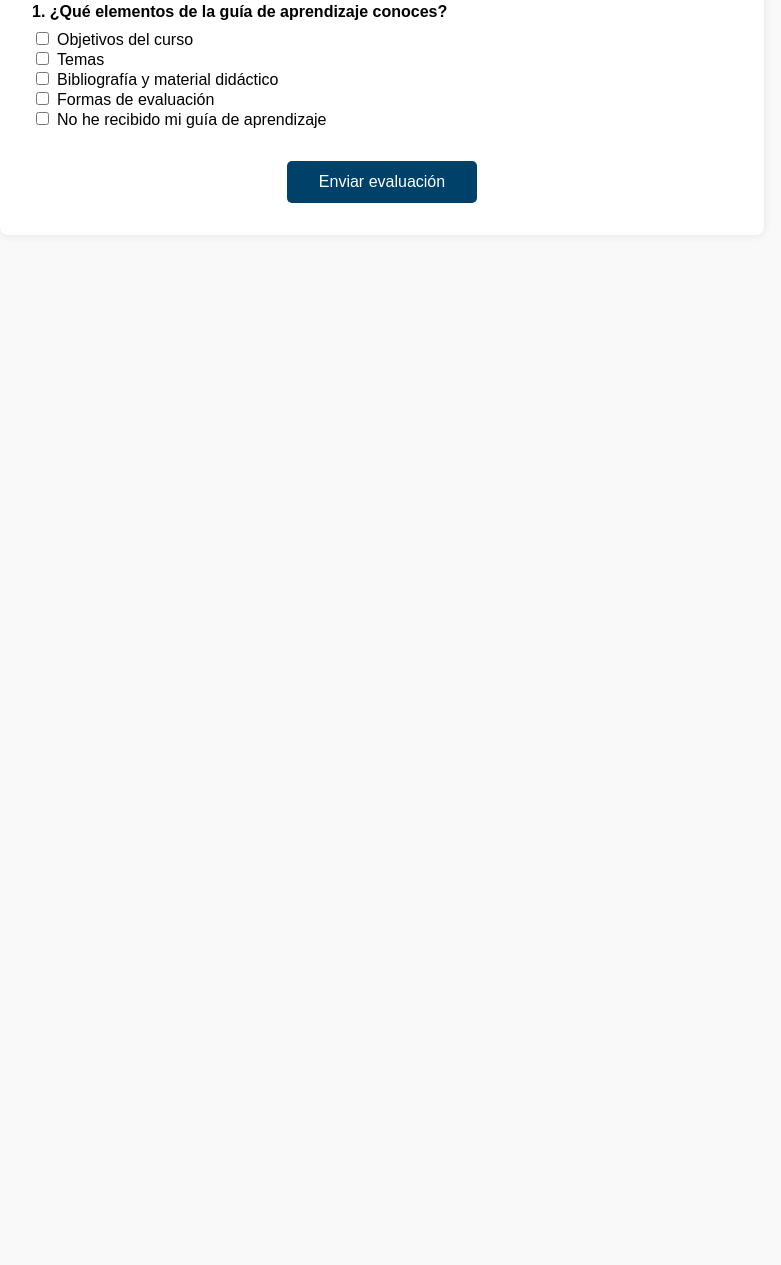
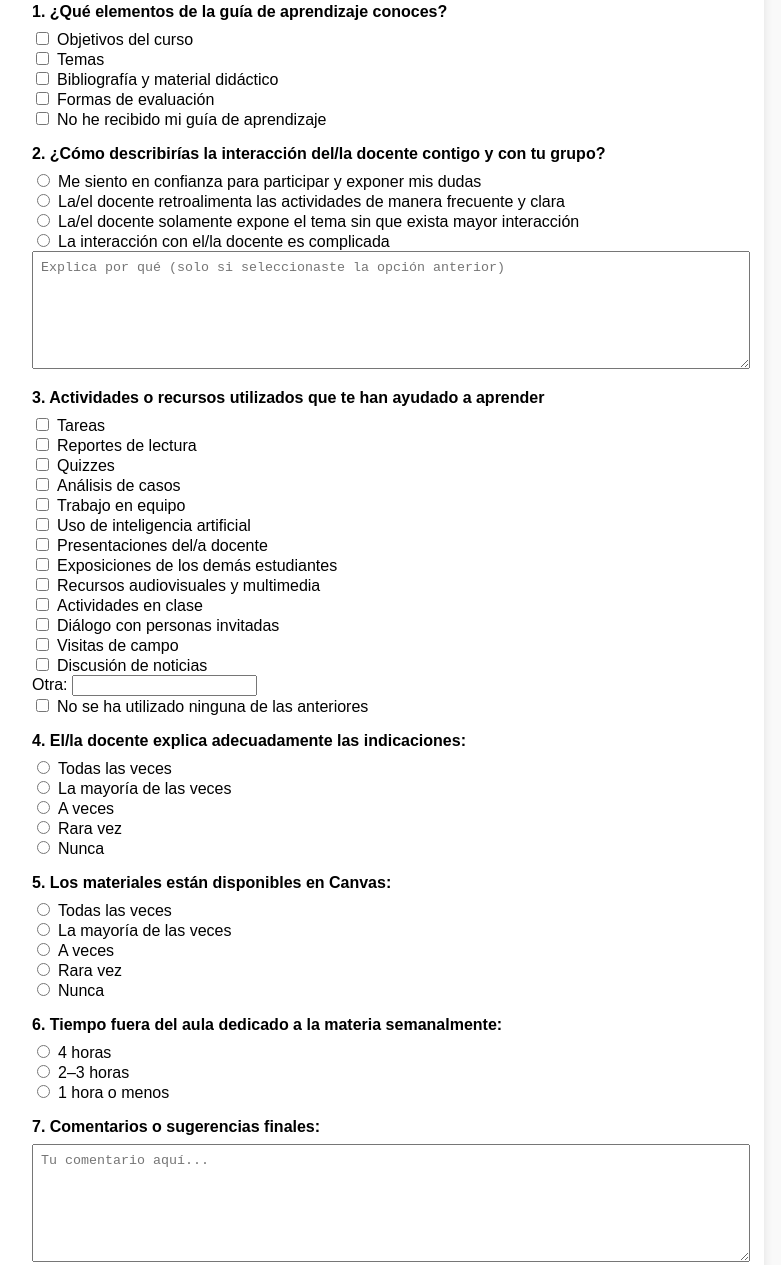
Before and after one commit to rheria/evaluacion, a plain HTML site: page index.html in a window 1280 px wide. Shown: the part 429-1694 px from the top of the page, without its empty margins (258-1039 px from the left). Before the commit the page ends 800 px from the top, so only its background shows below. Drawn offline with Linux system fonts and the light colour scheme.

Commit message:
Add files via upload

```diff
--- a/index.html
+++ b/index.html
@@ -68,6 +68,52 @@
       <input type="checkbox">Formas de evaluación<br>
       <input type="checkbox">No he recibido mi guía de aprendizaje<br>
 
+      <label>2. ¿Cómo describirías la interacción del/la docente contigo y con tu grupo?</label>
+      <input type="radio" name="interaccion" value="confianza">Me siento en confianza para participar y exponer mis dudas<br>
+      <input type="radio" name="interaccion" value="retroalimentacion">La/el docente retroalimenta las actividades de manera frecuente y clara<br>
+      <input type="radio" name="interaccion" value="solo_exposicion">La/el docente solamente expone el tema sin que exista mayor interacción<br>
+      <input type="radio" name="interaccion" value="complicada">La interacción con el/la docente es complicada<br>
+      <textarea placeholder="Explica por qué (solo si seleccionaste la opción anterior)"></textarea>
+
+      <label>3. Actividades o recursos utilizados que te han ayudado a aprender</label>
+      <input type="checkbox">Tareas<br>
+      <input type="checkbox">Reportes de lectura<br>
+      <input type="checkbox">Quizzes<br>
+      <input type="checkbox">Análisis de casos<br>
+      <input type="checkbox">Trabajo en equipo<br>
+      <input type="checkbox">Uso de inteligencia artificial<br>
+      <input type="checkbox">Presentaciones del/a docente<br>
+      <input type="checkbox">Exposiciones de los demás estudiantes<br>
+      <input type="checkbox">Recursos audiovisuales y multimedia<br>
+      <input type="checkbox">Actividades en clase<br>
+      <input type="checkbox">Diálogo con personas invitadas<br>
+      <input type="checkbox">Visitas de campo<br>
+      <input type="checkbox">Discusión de noticias<br>
+      Otra: <input type="text"><br>
+      <input type="checkbox">No se ha utilizado ninguna de las anteriores<br>
+
+      <label>4. El/la docente explica adecuadamente las indicaciones:</label>
+      <input type="radio" name="indicaciones" value="siempre">Todas las veces<br>
+      <input type="radio" name="indicaciones" value="mayoria">La mayoría de las veces<br>
+      <input type="radio" name="indicaciones" value="a_veces">A veces<br>
+      <input type="radio" name="indicaciones" value="rara_vez">Rara vez<br>
+      <input type="radio" name="indicaciones" value="nunca">Nunca<br>
+
+      <label>5. Los materiales están disponibles en Canvas:</label>
+      <input type="radio" name="canvas" value="siempre">Todas las veces<br>
+      <input type="radio" name="canvas" value="mayoria">La mayoría de las veces<br>
+      <input type="radio" name="canvas" value="a_veces">A veces<br>
+      <input type="radio" name="canvas" value="rara_vez">Rara vez<br>
+      <input type="radio" name="canvas" value="nunca">Nunca<br>
+
+      <label>6. Tiempo fuera del aula dedicado a la materia semanalmente:</label>
+      <input type="radio" name="tiempo" value="4h">4 horas<br>
+      <input type="radio" name="tiempo" value="2-3h">2–3 horas<br>
+      <input type="radio" name="tiempo" value="1h">1 hora o menos<br>
+
+      <label>7. Comentarios o sugerencias finales:</label>
+      <textarea placeholder="Tu comentario aquí..."></textarea>
+
       <div class="submit">
         <button type="submit">Enviar evaluación</button>
       </div>
```
